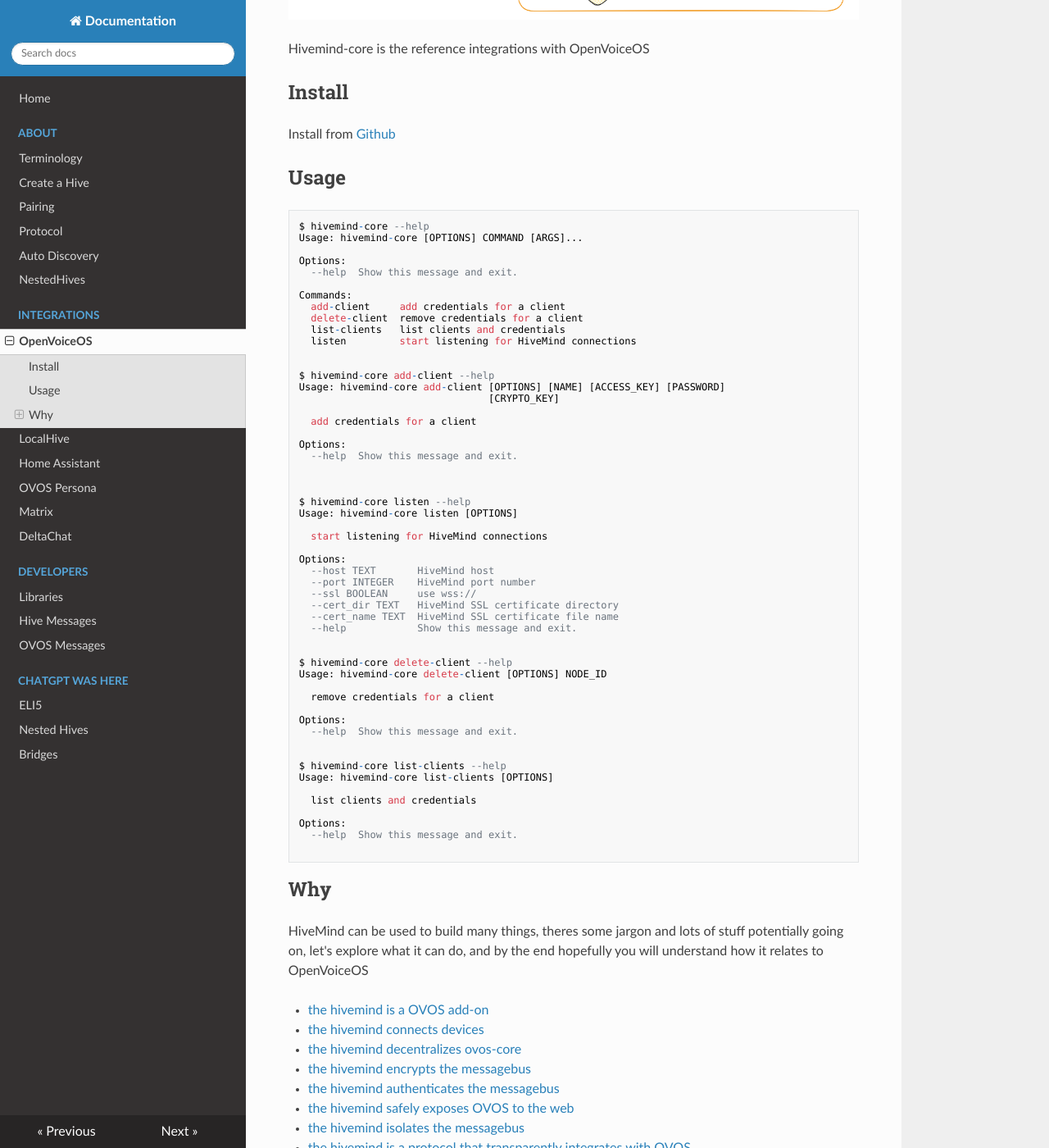
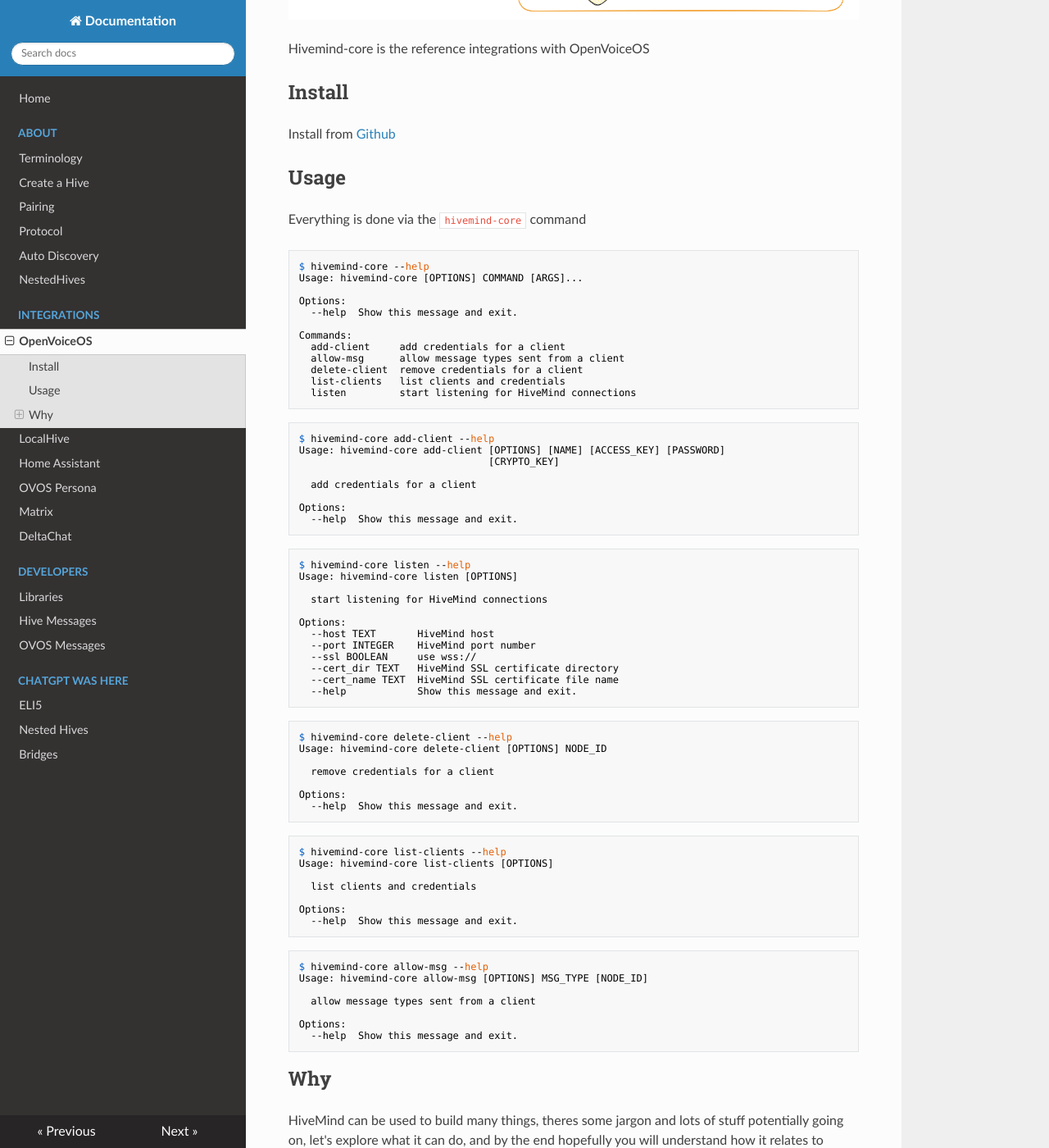
Before and after one commit to JarbasHiveMind/HiveMind-community-docs, an MkDocs documentation site: the page built from docs/06_ovos.md, in a window 1280 px wide and 1400 px high, scrolled down 641 px. Shown: the whole window at 82% size. Built offline with MkDocs 1.6.1, drawn with Linux system fonts in a browser that asks for light colours; nearby versions of some CDN libraries.

Commit message:
hivemind-core

````diff
--- a/docs/06_ovos.md
+++ b/docs/06_ovos.md
@@ -11,7 +11,9 @@ Install from [Github](https://github.com/JarbasHiveMind/HiveMind-core/)
 
 ## Usage
 
-```
+Everything is done via the `hivemind-core` command
+
+```shell
 $ hivemind-core --help
 Usage: hivemind-core [OPTIONS] COMMAND [ARGS]...
 
@@ -20,11 +22,13 @@ Options:
 
 Commands:
   add-client     add credentials for a client
+  allow-msg      allow message types sent from a client
   delete-client  remove credentials for a client
   list-clients   list clients and credentials
   listen         start listening for HiveMind connections
+```
 
-
+```shell
 $ hivemind-core add-client --help
 Usage: hivemind-core add-client [OPTIONS] [NAME] [ACCESS_KEY] [PASSWORD]
                                 [CRYPTO_KEY]
@@ -33,9 +37,9 @@ Usage: hivemind-core add-client [OPTIONS] [NAME] [ACCESS_KEY] [PASSWORD]
 
 Options:
   --help  Show this message and exit.
+```
 
-
-
+```shell
 $ hivemind-core listen --help
 Usage: hivemind-core listen [OPTIONS]
 
@@ -48,8 +52,9 @@ Options:
   --cert_dir TEXT   HiveMind SSL certificate directory
   --cert_name TEXT  HiveMind SSL certificate file name
   --help            Show this message and exit.
+```
 
-
+```shell
 $ hivemind-core delete-client --help
 Usage: hivemind-core delete-client [OPTIONS] NODE_ID
 
@@ -57,8 +62,9 @@ Usage: hivemind-core delete-client [OPTIONS] NODE_ID
 
 Options:
   --help  Show this message and exit.
+```
 
-
+```shell
 $ hivemind-core list-clients --help
 Usage: hivemind-core list-clients [OPTIONS]
 
@@ -66,9 +72,17 @@ Usage: hivemind-core list-clients [OPTIONS]
 
 Options:
   --help  Show this message and exit.
-
 ```
 
+```shell
+$ hivemind-core allow-msg --help
+Usage: hivemind-core allow-msg [OPTIONS] MSG_TYPE [NODE_ID]
+
+  allow message types sent from a client
+
+Options:
+  --help  Show this message and exit.
+```
 ## Why
 
 HiveMind can be used to build many things, theres some jargon and lots of stuff potentially going on, let's explore what it can do, and by the end hopefully you will understand how it relates to OpenVoiceOS
````
